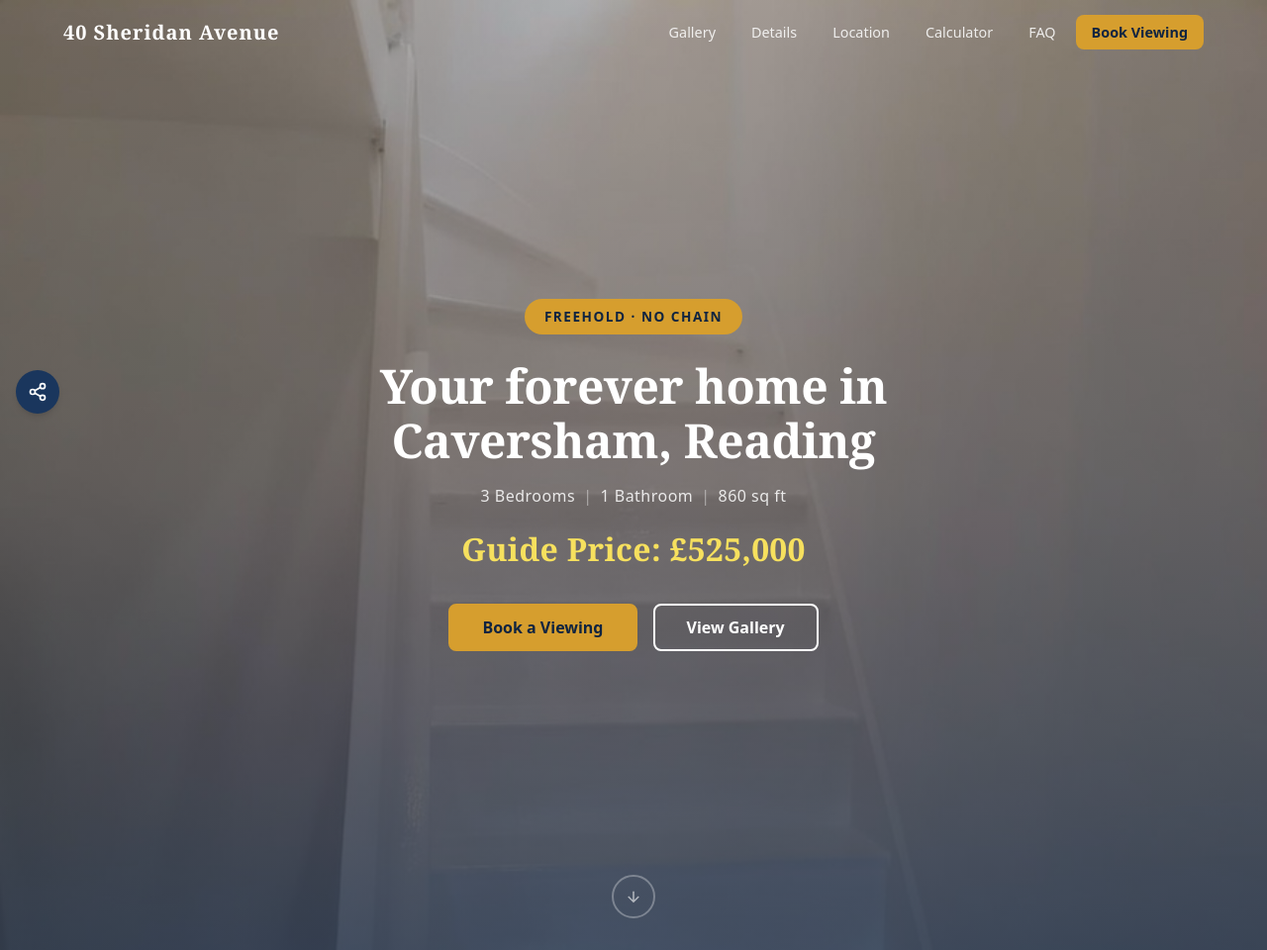
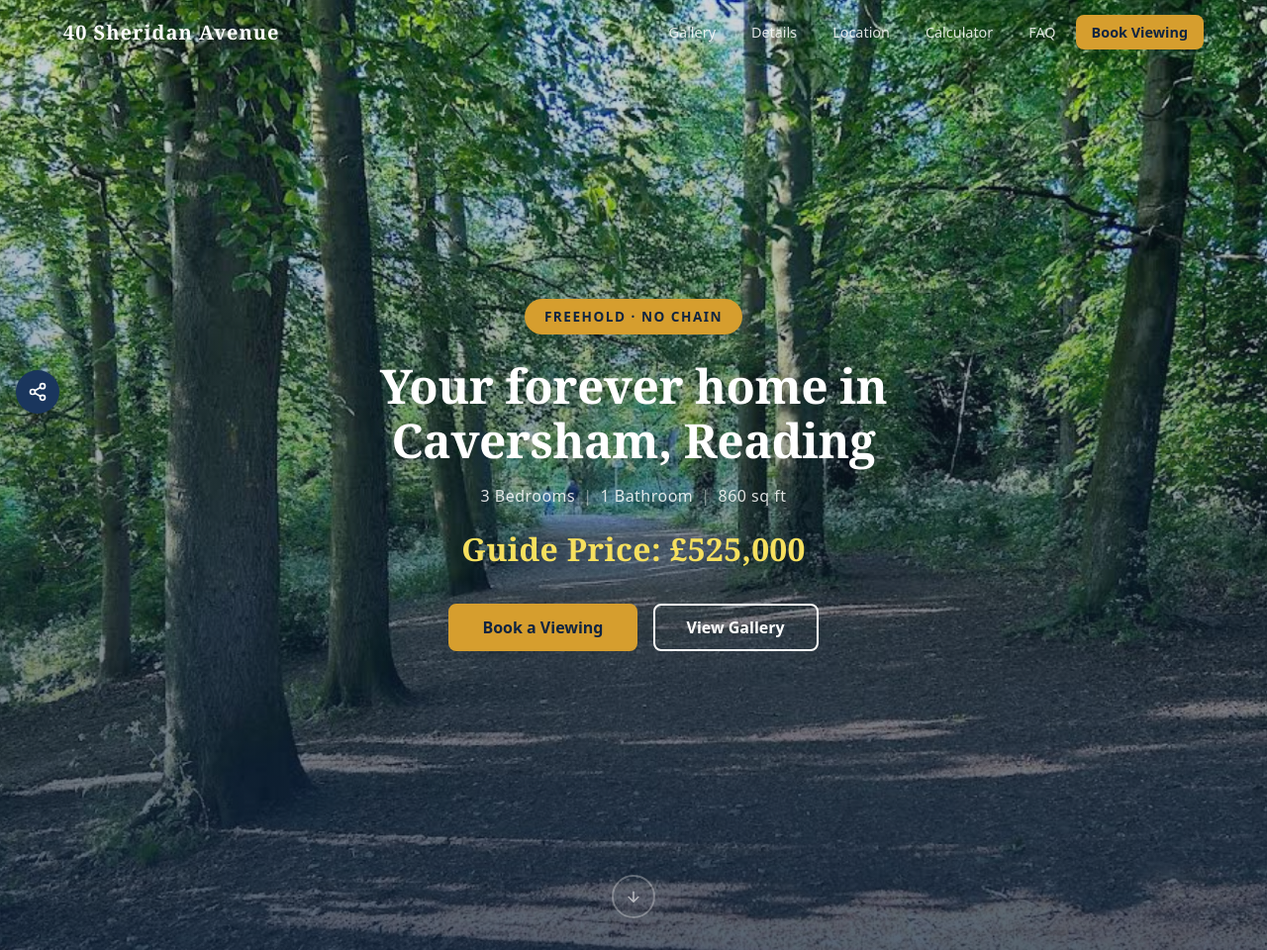
Before and after one commit to solexecution/sampredam, a plain HTML site: page index.html in a window 1280 px wide. Shown: the top 960 px of the page at 99% size. Drawn offline with Linux system fonts and the light colour scheme.

Commit message:
Implement hero image carousel with smooth cross-fade transition

```diff
--- a/config.js
+++ b/config.js
@@ -110,6 +110,18 @@ window.CONFIG = {
     { src: "images/gallery/balmore_walk_2.jpg", alt: "Balmore Walk - View 2" },
     { src: "images/gallery/bugs_bottom_1.jpg", alt: "Bugs Bottom - View 1" },
     { src: "images/gallery/bugs_bottom_2.jpg", alt: "Bugs Bottom - View 2" },
+  ],
+
+  // ==================================================================
+  // HERO IMAGES (cycled every 10 seconds)
+  // ==================================================================
+  heroImages: [
+    "images/gallery/balmore_walk_2.jpg",
+    "images/gallery/office_room_1.jpg",
+    "images/gallery/hall_staircase.jpg",
+    "images/gallery/balmore_walk_1.jpg",
+    "images/gallery/bugs_bottom_1.jpg",
+    "images/gallery/bugs_bottom_2.jpg",
   ],
 
   // ==================================================================
--- a/css/styles.css
+++ b/css/styles.css
@@ -275,9 +275,17 @@ a:hover {
   justify-content: center;
   text-align: center;
   color: var(--color-text-inverse);
-  /* TODO: Replace with actual hero image */
-  background: var(--color-primary) url('../images/gallery/hall_staircase.jpg') center/cover no-repeat;
+  background: var(--color-primary);
+  overflow: hidden;
+}
+
+.hero-bg {
+  position: absolute;
+  inset: 0;
+  background-size: cover;
   background-position: center top;
+  transition: opacity 2s ease-in-out;
+  z-index: 0;
 }
 
 .hero-overlay {
@@ -287,11 +295,12 @@ a:hover {
       rgba(15, 36, 64, 0.2) 0%,
       rgba(15, 36, 64, 0.4) 50%,
       rgba(15, 36, 64, 0.7) 100%);
+  z-index: 1;
 }
 
 .hero-content {
   position: relative;
-  z-index: 1;
+  z-index: 2;
   max-width: 800px;
   padding: 2rem 1.5rem;
 }
--- a/index.html
+++ b/index.html
@@ -75,6 +75,8 @@
 
   <!-- ========== HERO ========== -->
   <header class="hero" id="hero">
+    <div id="heroBg1" class="hero-bg"></div>
+    <div id="heroBg2" class="hero-bg"></div>
     <div class="hero-overlay"></div>
     <div class="hero-content">
       <p class="hero-badge" id="heroBadge"></p>
--- a/js/main.js
+++ b/js/main.js
@@ -37,6 +37,7 @@ document.addEventListener('DOMContentLoaded', () => {
   initScrollDepthTracking();
   initFloatWhatsapp();
   initParkCarousel();
+  initHeroCarousel();
   calculateMortgage();
 });
 
@@ -1068,3 +1069,48 @@ function initScrollAnimations() {
 
   els.forEach(el => observer.observe(el));
 }
+
+/* --- Hero Background Carousel --- */
+function initHeroCarousel() {
+  const bg1 = document.getElementById('heroBg1');
+  const bg2 = document.getElementById('heroBg2');
+  if (!bg1 || !bg2) return;
+
+  const images = window.CONFIG?.heroImages || [];
+  if (images.length === 0) return;
+
+  let currentIdx = 0;
+  const intervalTime = 10000; // 10 seconds
+  let activeBg = bg1;
+  let inactiveBg = bg2;
+
+  // Set initial image
+  bg1.style.backgroundImage = `url('${images[0]}')`;
+  bg1.style.opacity = '1';
+  bg2.style.opacity = '0';
+
+  if (images.length < 2) return;
+
+  // Preload remaining images
+  images.slice(1).forEach(src => {
+    const img = new Image();
+    img.src = src;
+  });
+
+  setInterval(() => {
+    currentIdx = (currentIdx + 1) % images.length;
+    const nextImage = images[currentIdx];
+
+    // Cross-fade logic
+    inactiveBg.style.backgroundImage = `url('${nextImage}')`;
+    inactiveBg.style.opacity = '1';
+    activeBg.style.opacity = '0';
+
+    // Swap roles
+    let temp = activeBg;
+    activeBg = inactiveBg;
+    inactiveBg = temp;
+
+    console.log(`[Hero] Cross-fading to: ${nextImage}`);
+  }, intervalTime);
+}
```
Also changed, not shown: images/gallery/Caversham_plans.jpg (added), images/gallery/Caversham_plans_f2.jpg (added).
